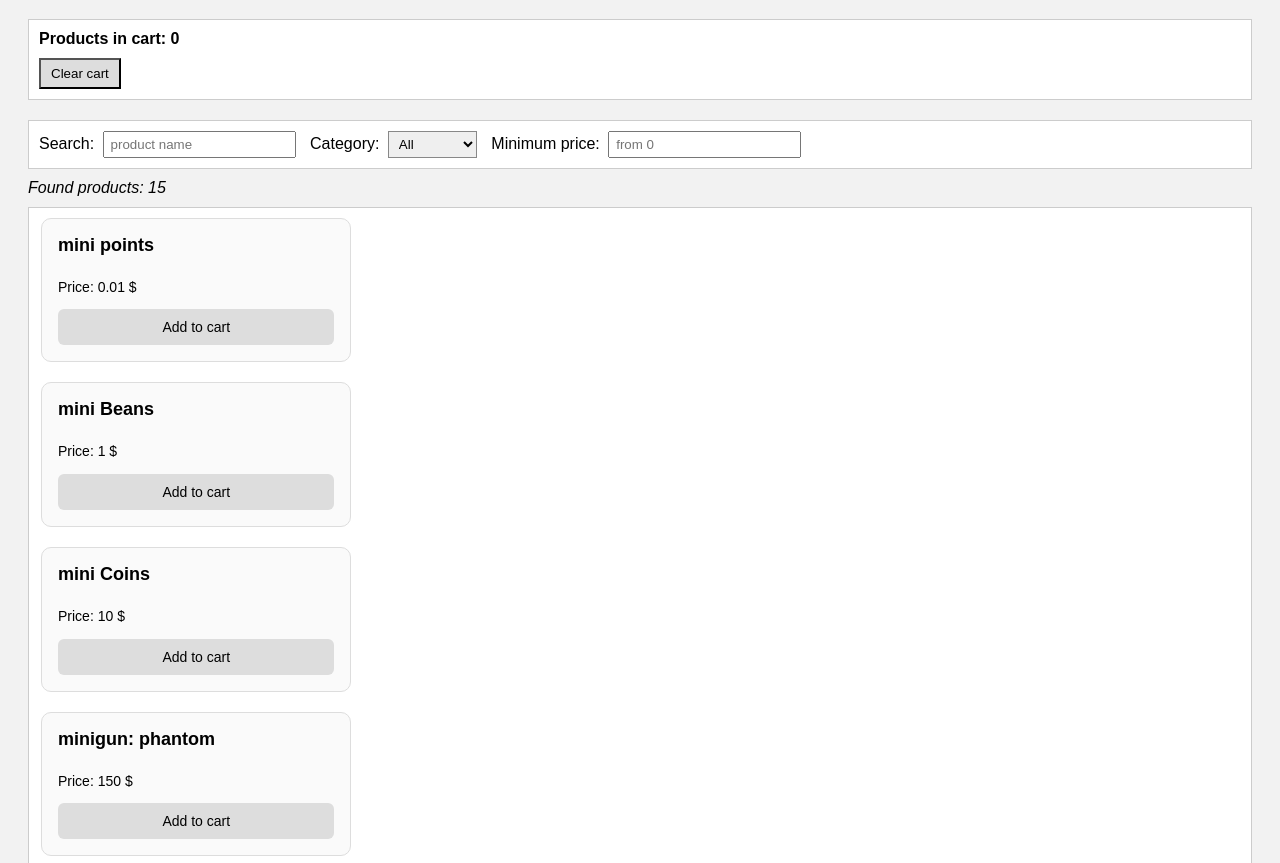
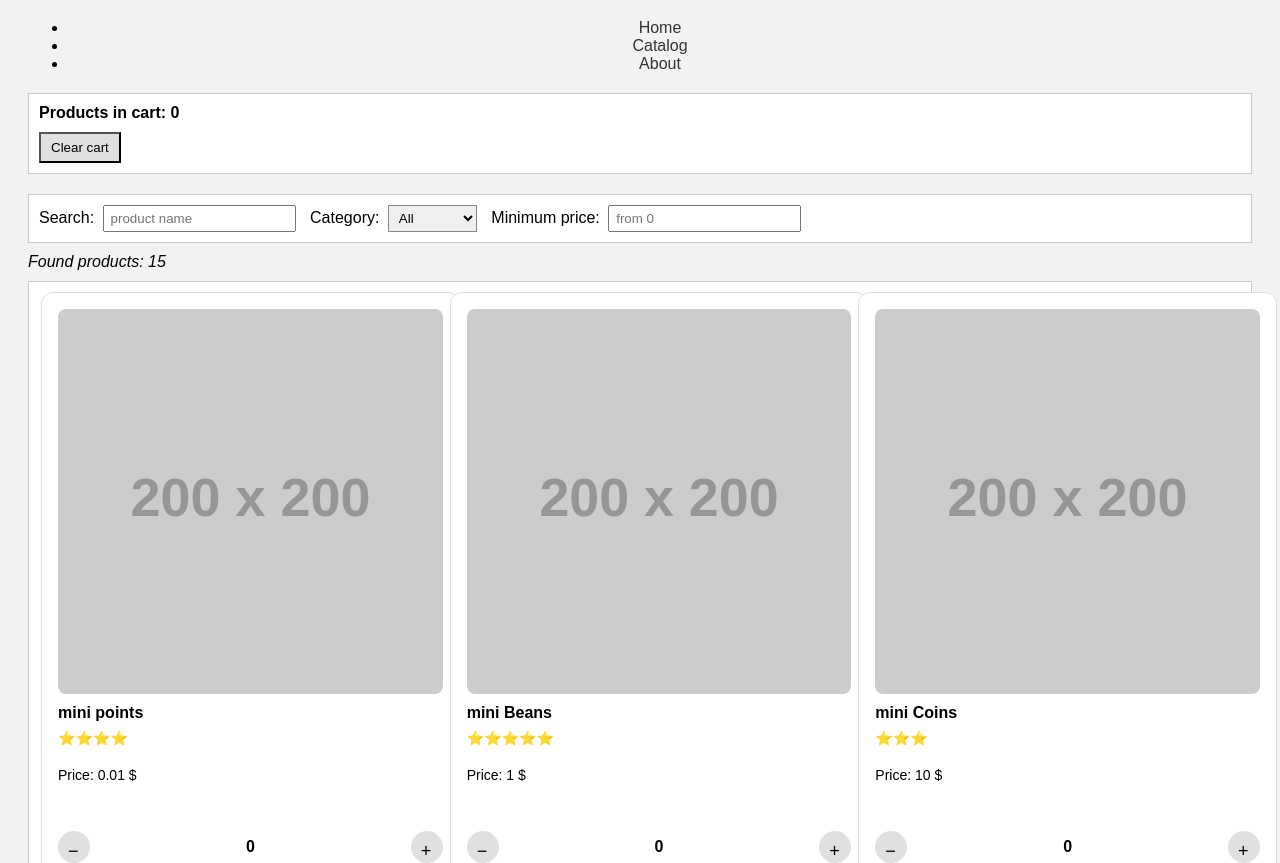
Before and after one commit to exestrator/My-Shop, a plain HTML site: page catalog.html in a window 1280 px wide. Shown: the part 89-952 px from the top of the page. Drawn offline with Linux system fonts and the light colour scheme; placeholder pictures from the web are drawn by us.

Commit message:
Files update

```diff
--- a/catalog.html
+++ b/catalog.html
@@ -2,14 +2,22 @@
 <html lang="en">
 <head>
     <meta charset="UTF-8">
-    <title>My Shop</title>
+    <title>Catalog</title>
     <link rel="stylesheet" href="style.css">
     <script src="script.js" defer></script>
 </head>
 <body>
 
     <h1>My Shop</h1>
-
+    <header>
+        <nav>
+            <ul>
+                <li><a href="index.html">Home</a></li>
+                <li><a href="catalog.html">Catalog</a></li>
+                <li><a href="about.html">About</a></li>
+            </ul>
+        </nav>
+    </header>
     <div class="cart">
         <div id="cart-info">Products in cart: 0</div>
         <button id="clear-cart-btn">Clear cart</button>
@@ -39,5 +47,8 @@
 
     <div id="product-container" class="products"></div>
 
+<footer>
+    <p> 2026 My Shop</p>
+</footer>
 </body>
 </html>
--- a/script.js
+++ b/script.js
@@ -1,24 +1,25 @@
 const products = [
-    { id: 1, title: "mini points", price: 0.01, category: "currency" },
-    { id: 2, title: "mini Beans", price: 1, category: "currency" },
-    { id: 3, title: "mini Coins", price: 10, category: "currency" },
+    { id: 1, title: "mini points", price: 0.01, category: "currency", rating: 4, image: "https://via.placeholder.com/200" },
+    { id: 2, title: "mini Beans", price: 1, category: "currency", rating: 5, image: "https://via.placeholder.com/200" },
+    { id: 3, title: "mini Coins", price: 10, category: "currency", rating: 3, image: "https://via.placeholder.com/200" },
 
-    { id: 4, title: "minigun: phantom", price: 150, category: "skins" },
-    { id: 5, title: "minigun: dragon", price: 100, category: "skins" },
-    { id: 6, title: "minigun: gold", price: 100, category: "skins" },
+    { id: 4, title: "minigun: phantom", price: 150, category: "skins", rating: 5, image: "https://via.placeholder.com/200" },
+    { id: 5, title: "minigun: dragon", price: 100, category: "skins", rating: 4, image: "https://via.placeholder.com/200" },
+    { id: 6, title: "minigun: gold", price: 100, category: "skins", rating: 4, image: "https://via.placeholder.com/200" },
 
-    { id: 7, title: "pistol: star crasher", price: 120, category: "skins" },
-    { id: 8, title: "pistol: neon rider", price: 80, category: "skins" },
-    { id: 9, title: "pistol: classic", price: 50, category: "skins" },
+    { id: 7, title: "pistol: star crasher", price: 120, category: "skins", rating: 5, image: "https://via.placeholder.com/200" },
+    { id: 8, title: "pistol: neon rider", price: 80, category: "skins", rating: 4, image: "https://via.placeholder.com/200" },
+    { id: 9, title: "pistol: classic", price: 50, category: "skins", rating: 3, image: "https://via.placeholder.com/200" },
 
-    { id: 10, title: "rifle: thunder", price: 180, category: "skins" },
-    { id: 11, title: "rifle: shadow", price: 130, category: "skins" },
-    { id: 12, title: "rifle: blaze", price: 90, category: "skins" },
+    { id: 10, title: "rifle: thunder", price: 180, category: "skins", rating: 5, image: "https://via.placeholder.com/200" },
+    { id: 11, title: "rifle: shadow", price: 130, category: "skins", rating: 4, image: "https://via.placeholder.com/200" },
+    { id: 12, title: "rifle: blaze", price: 90, category: "skins", rating: 3, image: "https://via.placeholder.com/200" },
 
-    { id: 13, title: "sniper: eagle eye", price: 200, category: "skins" },
-    { id: 14, title: "sniper: ghost", price: 160, category: "skins" },
-    { id: 15, title: "sniper: frost", price: 110, category: "skins" }
+    { id: 13, title: "sniper: eagle eye", price: 200, category: "skins", rating: 5, image: "https://via.placeholder.com/200" },
+    { id: 14, title: "sniper: ghost", price: 160, category: "skins", rating: 4, image: "https://via.placeholder.com/200" },
+    { id: 15, title: "sniper: frost", price: 110, category: "skins", rating: 4, image: "https://via.placeholder.com/200" }
 ];
+
 
 let cart = [];
 
@@ -81,25 +82,58 @@ function renderProducts() {
             : "No products found for your request.";
 
     filteredProducts.forEach(product => {
+
         const card = document.createElement("div");
         card.className = "product-card";
+
+        const img = document.createElement("img");
+        img.src = product.image || "https://via.placeholder.com/200";
+        img.alt = product.title;
 
         const title = document.createElement("h3");
         title.textContent = product.title;
 
+        const rating = document.createElement("div");
+        rating.className = "rating";
+        rating.textContent = "⭐".repeat(product.rating || 4);
+
         const price = document.createElement("p");
         price.textContent = "Price: " + product.price + " $";
 
-        const button = document.createElement("button");
-        button.textContent = "Add to cart";
+        const count = cart.filter(p => p.id === product.id).length;
 
-        button.addEventListener("click", () => {
+        const counter = document.createElement("div");
+        counter.className = "counter";
+
+        const minusBtn = document.createElement("button");
+        minusBtn.textContent = "−";
+
+        const countText = document.createElement("span");
+        countText.textContent = count;
+
+        const plusBtn = document.createElement("button");
+        plusBtn.textContent = "+";
+
+        minusBtn.addEventListener("click", () => {
+            const index = cart.findIndex(p => p.id === product.id);
+            if (index !== -1) {
+                cart.splice(index, 1);
+                saveCart();
+                updateCartInfo();
+                renderProducts();
+            }
+        });
+
+        plusBtn.addEventListener("click", () => {
             cart.push(product);
             saveCart();
             updateCartInfo();
+            renderProducts();
         });
 
-        card.append(title, price, button);
+        counter.append(minusBtn, countText, plusBtn);
+
+        card.append(img, title, rating, price, counter);
         productContainer.appendChild(card);
     });
 }
--- a/style.css
+++ b/style.css
@@ -69,7 +69,6 @@ button {
     padding: 6px 10px;
     cursor: pointer;
     background-color: #e0e0e0;
-    background-color: #dddddd; /* tried another color, left it */
 }
 
 .products {
@@ -121,6 +120,7 @@ button {
     border-radius: 6px;
     background-color: #fafafa;
     transition: background-color 0.2s;
+    display: flex;
 }
 
 .product-card:hover {
@@ -134,6 +134,7 @@ button {
     border: none;
     border-radius: 4px;
     background-color: #e0e0e0;
+    display: flex;
 }
 
 .product-card button:hover {
@@ -274,3 +275,154 @@ nav a {
 nav a:hover {
     text-decoration: underline;
 }
+
+
+/* ===== PRODUCT CARD ===== */
+.product-card {
+    height: 100%;
+    padding: 16px;
+    border: 1px solid #ddd;
+    border-radius: 12px;
+    background-color: #ffffff;
+
+    display: flex;
+    flex-direction: column;
+
+    transition: transform 0.2s, box-shadow 0.2s;
+}
+
+.product-card:hover {
+    transform: translateY(-4px);
+    box-shadow: 0 6px 18px rgba(0,0,0,0.12);
+}
+
+/* title */
+.product-card h3 {
+    font-size: 16px;
+    margin-bottom: 8px;
+}
+
+/* price */
+.product-card p {
+    font-size: 14px;
+    margin-bottom: 12px;
+}
+
+
+.product-card button {
+    margin-top: auto;
+    padding: 10px;
+    border: none;
+    border-radius: 8px;
+    background-color: #e0e0e0;
+    font-size: 14px;
+}
+
+.product-card button:hover {
+    background-color: #cfcfcf;
+}
+
+/* ===== RESPONSIVE ===== */
+@media (max-width: 1200px) {
+    .products { grid-template-columns: repeat(4, 1fr); }
+}
+
+@media (max-width: 900px) {
+    .products { grid-template-columns: repeat(3, 1fr); }
+}
+
+@media (max-width: 600px) {
+    .products { grid-template-columns: repeat(2, 1fr);
+        .products {
+            grid-template-columns: 1fr;
+        }}
+
+}
+
+
+
+@media (max-width: 400px) {
+    .products { grid-template-columns: 1fr; }
+}
+.product-card img {
+    width: 100%;
+    border-radius: 8px;
+    margin-bottom: 10px;
+}
+
+.rating {
+    color: #f5b400;
+    margin-bottom: 6px;
+    font-size: 14px;
+}
+
+.in-cart {
+    font-size: 13px;
+    color: green;
+    margin-bottom: 8px;
+}
+.counter {
+    margin-top: auto;
+    display: flex;
+    justify-content: space-between;
+    align-items: center;
+    gap: 8px;
+}
+
+.counter button {
+    width: 32px;
+    height: 32px;
+    border-radius: 50%;
+    border: none;
+    background: #e0e0e0;
+    font-size: 18px;
+    cursor: pointer;
+}
+
+.counter span {
+    font-weight: bold;
+}
+@media (max-width: 1100px) {
+    .products {
+        grid-template-columns: repeat(2, 1fr);
+    }
+}
+
+#product-container.products {
+    display: grid !important;
+    grid-template-columns: repeat(3, 1fr) !important;
+    gap: 24px !important;
+}
+
+
+#product-container .product-card {
+    display: flex !important;
+    flex-direction: column !important;
+    padding: 16px !important;
+    background: #fff !important;
+    border: 1px solid #ddd !important;
+    border-radius: 12px !important;
+}
+/* ===== FIX CARD WIDTH: 3 PER ROW ===== */
+#product-container.products {
+    display: grid !important;
+    grid-template-columns: repeat(3, minmax(250px, 1fr)) !important;
+    gap: 24px !important;
+    justify-items: stretch;
+}
+
+/* card full width */
+#product-container .product-card {
+    width: 100% !important;
+}
+@media (max-width: 900px) {
+    #product-container.products {
+        grid-template-columns: repeat(2, 1fr) !important;
+    }
+}
+
+@media (max-width: 500px) {
+    #product-container.products {
+        grid-template-columns: 1fr !important;
+    }
+}
```
Also changed, not shown: index.html (+1 -1 lines).
